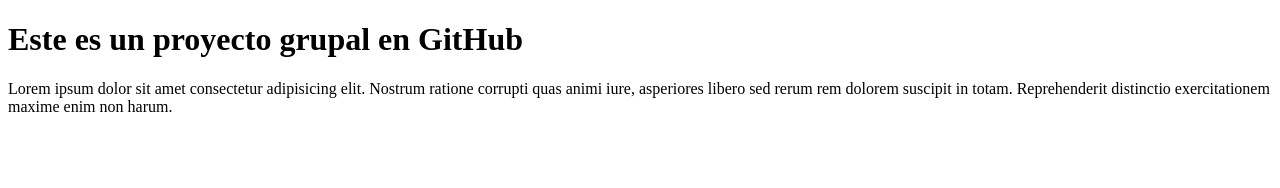
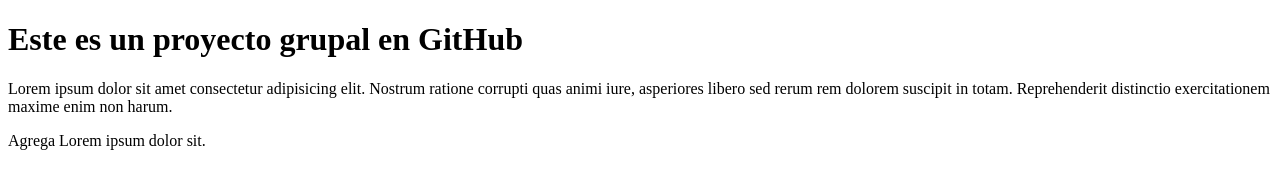
Before and after one commit to rodr1ck/ProyectoGrupal1, a plain HTML site: page index.html in a window 1280 px wide. Drawn offline with Linux system fonts and the light colour scheme.

Commit message:
agrega lorem

```diff
--- a/index.html
+++ b/index.html
@@ -8,6 +8,6 @@
 <body>
     <h1>Este es un proyecto grupal en GitHub</h1>
     <p>Lorem ipsum dolor sit amet consectetur adipisicing elit. Nostrum ratione corrupti quas animi iure, asperiores libero sed rerum rem dolorem suscipit in totam. Reprehenderit distinctio exercitationem maxime enim non harum. </p>
-
+    <p>Agrega Lorem ipsum dolor sit.</p>
 </body>
 </html>
```
